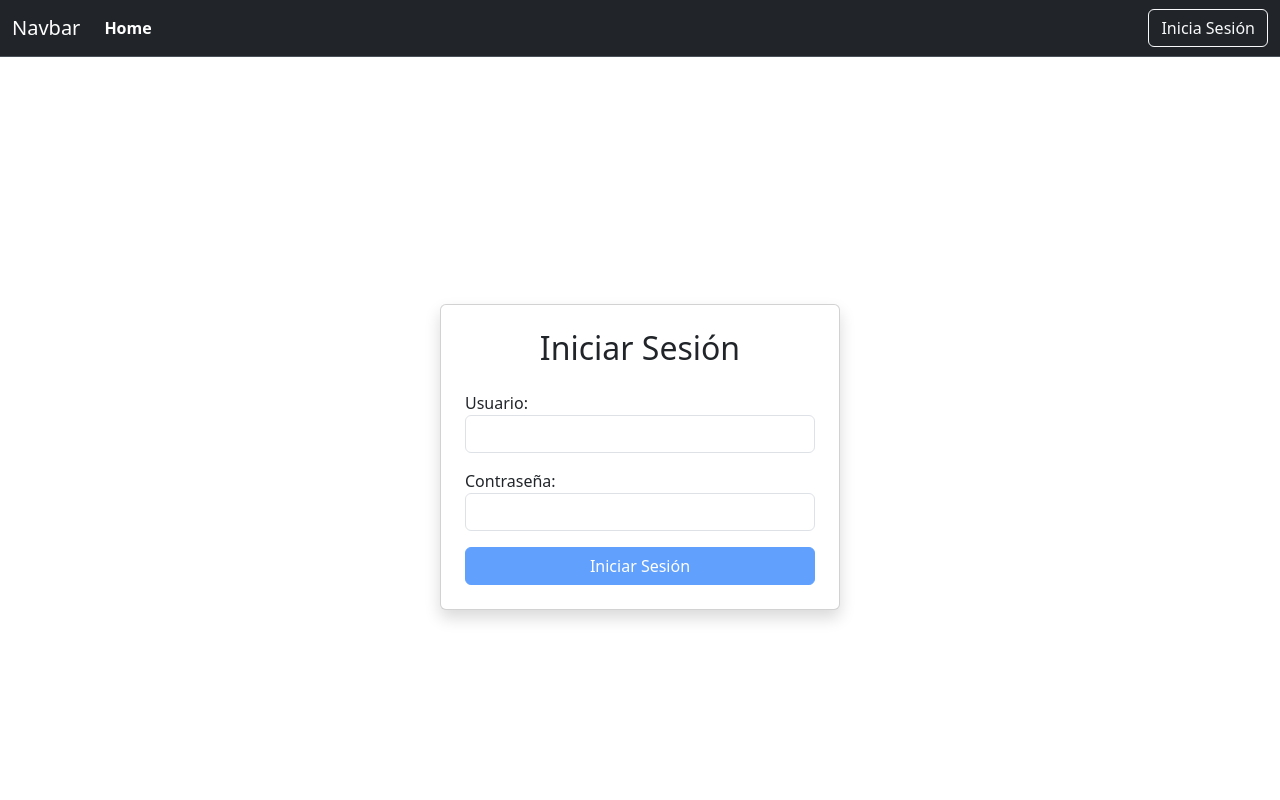
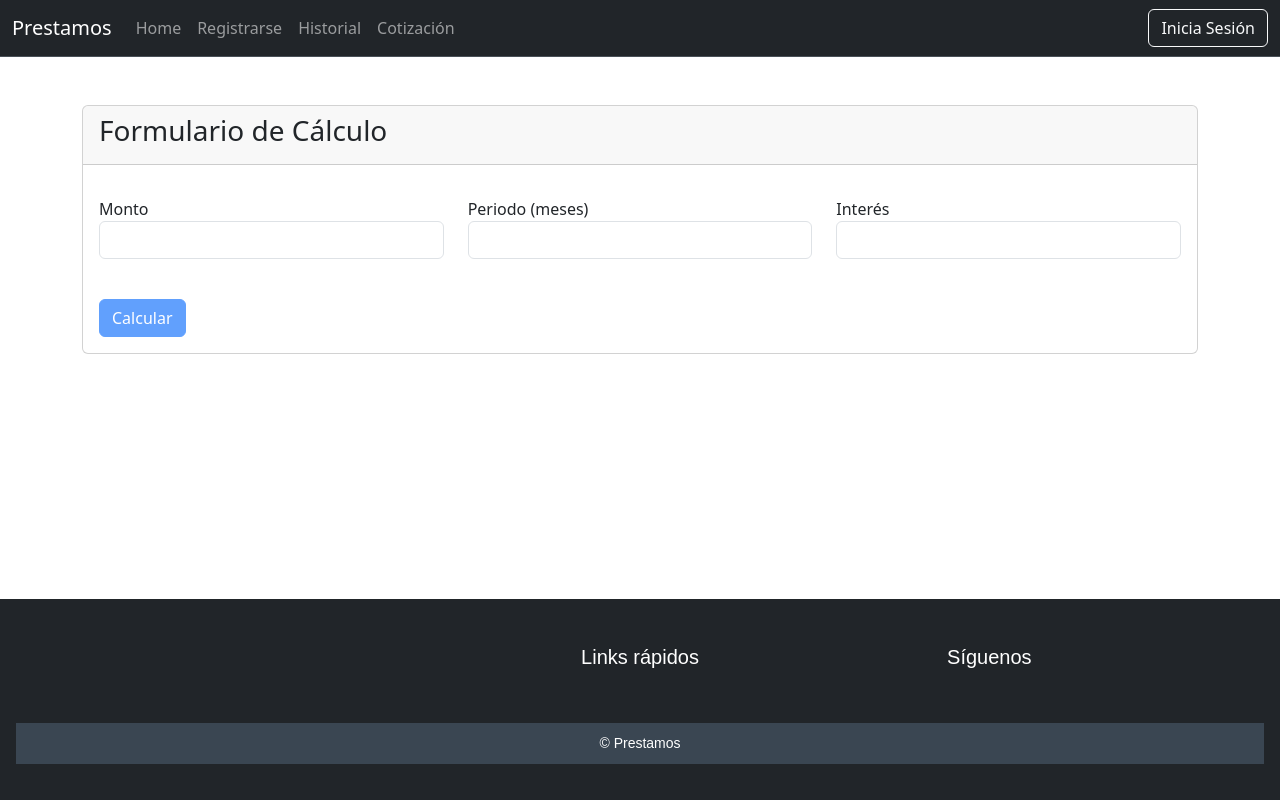
Before and after one commit to FcoMdz/prestamos, an Angular app in the folder Front/: page /cotizacion in a window 1280 px wide. Shown: the top 800 px of the page. Built offline with nearby package versions, Linux system fonts and the light colour scheme.

Commit message:
cambios de 31/oct Co-authored-by: Gerardo Femat Delgado <Gerardo1209@users.noreply.github.com>

```diff
--- a/Front/src/app/app.routes.ts
+++ b/Front/src/app/app.routes.ts
@@ -12,6 +12,7 @@ export const routes: Routes = [
     { path: 'historial', component: HistorialComponent }, // Ruta para el componente para realiar cotizaciones
     { path: 'login', component: LoginComponent }, // Ruta para el componente para realiar cotizaciones
     { path: 'signup', component: SingupComponent }, // Ruta para el componente para realiar cotizaciones
+    { path: 'cotizacion', component: CotizacionComponent},
     { path: '**', component: LandingComponent }, // Manejo de rutas no encontradas (404)
 
 ];
--- a/Front/src/app/compontents/cotizacion/cotizacion.component.html
+++ b/Front/src/app/compontents/cotizacion/cotizacion.component.html
@@ -1 +1,70 @@
-<p>cotizacion works!</p>
+<div class="container mt-5">
+    <!-- Formulario para ingresar los datos -->
+    <div class="card">
+      <div class="card-header">
+        <h3>Formulario de Cálculo</h3>
+      </div>
+      <div class="card-body">
+        <form [formGroup]="calculoForm" (ngSubmit)="onSubmit()">
+          <div class="form-group mt-3">
+
+            <div class="row">
+                <div class="col-4">
+
+                    <label for="valor2">Monto</label>
+                    <input type="number" id="monto" class="form-control" formControlName="monto">
+                    <div *ngIf="calculoForm.get('monto')?.invalid && calculoForm.get('monto')?.touched" class="text-danger">
+                      Este campo es obligatorio.
+                    </div>
+                </div>
+                <div class="col-4">
+                    <label for="valor1">Periodo (meses)</label>
+                    <input type="number" id="meses" class="form-control" formControlName="meses">
+                    <div *ngIf="calculoForm.get('meses')?.invalid && calculoForm.get('meses')?.touched" class="text-danger">
+                      Este campo es obligatorio.
+                    </div>
+
+                </div>
+                <div class="col-4">
+
+                    <label for="valor2">Interés</label>
+                    <input type="number" id="interes" class="form-control" formControlName="interes">
+                    <div *ngIf="calculoForm.get('interes')?.invalid && calculoForm.get('interes')?.touched" class="text-danger">
+                      Este campo es obligatorio.
+                    </div>
+                </div>
+            </div>
+          </div>
+
+          <div class="form-group mt-3">
+
+          </div>
+
+          <button type="submit" class="btn btn-primary mt-4" [disabled]="calculoForm.invalid">Calcular</button>
+        </form>
+      </div>
+    </div>
+
+    <!-- Tabla de Resultados -->
+    <div class="card mt-5" *ngIf="mostrarResultados">
+      <div class="card-header">
+        <h3>Resultados de los Cálculos</h3>
+      </div>
+      <div class="card-body">
+        <table class="table table-bordered">
+          <thead>
+            <tr>
+              <th>Operación</th>
+              <th>Resultado</th>
+            </tr>
+          </thead>
+          <tbody>
+            <tr *ngFor="let resultado of resultados">
+              <td>{{ resultado.operacion }}</td>
+              <td>{{ resultado.resultado }}</td>
+            </tr>
+          </tbody>
+        </table>
+      </div>
+    </div>
+  </div>
--- a/Front/src/app/compontents/cotizacion/cotizacion.component.ts
+++ b/Front/src/app/compontents/cotizacion/cotizacion.component.ts
@@ -1,12 +1,36 @@
+import { CommonModule } from '@angular/common';
 import { Component } from '@angular/core';
+import { FormBuilder, FormGroup, FormsModule, ReactiveFormsModule, Validators } from '@angular/forms';
 
 @Component({
   selector: 'app-cotizacion',
   standalone: true,
-  imports: [],
+  imports: [FormsModule,CommonModule,ReactiveFormsModule],
   templateUrl: './cotizacion.component.html',
   styleUrl: './cotizacion.component.scss'
 })
 export class CotizacionComponent {
+  calculoForm: FormGroup;
+  resultados: any[] = [];
+  mostrarResultados: boolean = false;
 
+  constructor(private fb: FormBuilder) {
+    this.calculoForm = this.fb.group({
+      monto: ['', Validators.required],
+      meses: ['', Validators.required],
+      interes: ['', Validators.required]
+    });
+  }
+
+  // Método para procesar el formulario y realizar cálculos
+  onSubmit() {
+    if (this.calculoForm.valid) {
+      console.log("Hola, después se realiza esto")
+      // Realizar cálculos aquí y almacenarlos en la tabla de resultados
+      this.resultados = [
+      ];
+
+      this.mostrarResultados = true; // Mostrar la tabla de resultados
+    }
+  }
 }
--- a/Front/src/app/compontents/general/navbar/navbar.component.html
+++ b/Front/src/app/compontents/general/navbar/navbar.component.html
@@ -1,16 +1,27 @@
 <nav class="navbar navbar-expand-lg bg-dark border-bottom border-body" data-bs-theme="dark">
     <div class="container-fluid">
-      <a class="navbar-brand" href="#">Navbar</a>
+      <a class="navbar-brand" routerLink="/home">Prestamos</a>
       <button class="navbar-toggler" type="button" data-bs-toggle="collapse" data-bs-target="#navbarSupportedContent" aria-controls="navbarSupportedContent" aria-expanded="false" aria-label="Toggle navigation">
         <span class="navbar-toggler-icon"></span>
       </button>
       <div class="collapse navbar-collapse" id="navbarSupportedContent">
         <ul class="navbar-nav me-auto mb-2 mb-lg-0">
           <li class="nav-item">
-            <a class="nav-link active" aria-current="page" href="#">Home</a>
-          </li>
-        </ul>
-        <button class="btn btn-outline-light" type="submit">Inicia Sesión</button>
+            <li class="nav-item">
+              <a class="nav-link " aria-current="page" routerLink="/home" routerLinkActive="active">Home</a>
+            </li>
+            <li class="nav-item">
+              <a class="nav-link " routerLink="/signup" routerLinkActive="active" >Registrarse</a>
+            </li>
+
+            <li class="nav-item">
+              <a class="nav-link" routerLink="/historial" routerLinkActive="active">Historial</a>
+            </li>
+            <li class="nav-item">
+              <a class="nav-link" routerLink="/   " routerLinkActive="active">Cotización</a>
+            </li>
+          </ul>
+          <button class="btn btn-outline-light" type="submit" (click)="gotoLogin()">Inicia Sesión</button>
 
       </div>
     </div>
--- a/Front/src/app/compontents/historial/historial.component.html
+++ b/Front/src/app/compontents/historial/historial.component.html
@@ -19,7 +19,7 @@
             </span>
           </td>
           <td>
-            <button class="btn btn-info btn-sm" (click)="mostrarDetalles(item.detalles)">
+            <button class="btn btn-outline-info btn-sm" (click)="mostrarDetalles(item.detalles)">
               Ver detalles
             </button>
           </td>
--- a/Front/src/app/compontents/login/login.component.html
+++ b/Front/src/app/compontents/login/login.component.html
@@ -1,12 +1,12 @@
-<div class="container d-flex justify-content-center align-items-center min-vh-100">
+<div class="container d-flex justify-content-between align-items-center min-vh-100">
   <div class="card p-4 shadow" style="width: 100%; max-width: 400px;">
-      <h2 class="text-center mb-4">Iniciar Sesión</h2>
+    <h2 class="text-center mb-4">Iniciar Sesión Cliente</h2>
 
-      <form [formGroup]="loginForm" (ngSubmit)="onSubmit()">
+    <form [formGroup]="loginFormCliente" (ngSubmit)="onSubmitCliente()">
       <div class="form-group mb-3">
         <label for="username">Usuario:</label>
         <input id="username" formControlName="username" type="text" class="form-control" />
-          <div *ngIf="loginForm.get('username')?.invalid && loginForm.get('username')?.touched" class="text-danger">
+        <div *ngIf="loginFormCliente.get('username')?.invalid && loginFormCliente.get('username')?.touched" class="text-danger">
           El nombre de usuario es obligatorio.
         </div>
       </div>
@@ -14,12 +14,35 @@
       <div class="form-group mb-3">
         <label for="password">Contraseña:</label>
         <input id="password" formControlName="password" type="password" class="form-control" />
-          <div *ngIf="loginForm.get('password')?.invalid && loginForm.get('password')?.touched" class="text-danger">
+        <div *ngIf="loginFormCliente.get('password')?.invalid && loginFormCliente.get('password')?.touched" class="text-danger">
           La contraseña es obligatoria y debe tener al menos 4 caracteres.
         </div>
       </div>
 
-        <button type="submit" class="btn btn-primary w-100" [disabled]="loginForm.invalid">Iniciar Sesión</button>
+      <button type="submit" class="btn btn-primary w-100" [disabled]="loginFormCliente.invalid">Iniciar Sesión</button>
+    </form>
+  </div>
+  <div class="card p-4 shadow" style="width: 100%; max-width: 400px;">
+    <h2 class="text-center mb-4">Iniciar Sesión Empleado</h2>
+
+    <form [formGroup]="loginFormEmpleado" (ngSubmit)="onSubmitEmpleado()">
+      <div class="form-group mb-3">
+        <label for="username">Usuario:</label>
+        <input id="username" formControlName="username" type="text" class="form-control" />
+        <div *ngIf="loginFormEmpleado.get('username')?.invalid && loginFormEmpleado.get('username')?.touched" class="text-danger">
+          El nombre de usuario es obligatorio.
+        </div>
+      </div>
+
+      <div class="form-group mb-3">
+        <label for="password">Contraseña:</label>
+        <input id="password" formControlName="password" type="password" class="form-control" />
+        <div *ngIf="loginFormEmpleado.get('password')?.invalid && loginFormEmpleado.get('password')?.touched" class="text-danger">
+          La contraseña es obligatoria y debe tener al menos 4 caracteres.
+        </div>
+      </div>
+
+      <button type="submit" class="btn btn-primary w-100" [disabled]="loginFormEmpleado.invalid">Iniciar Sesión</button>
     </form>
   </div>
 </div>
--- a/Front/src/app/compontents/login/login.component.ts
+++ b/Front/src/app/compontents/login/login.component.ts
@@ -10,10 +10,21 @@ import { FormBuilder, FormGroup, FormsModule, ReactiveFormsModule, Validators }
   styleUrl: './login.component.scss'
 })
 export class LoginComponent {
-  loginForm: FormGroup;
-
+  loginFormEmpleado: FormGroup;
+  loginFormCliente: FormGroup;
   constructor(private fb: FormBuilder) {
-    this.loginForm = this.fb.group({
+    this.loginFormEmpleado = this.fb.group({
+      username: ['', [Validators.required, Validators.email]],
+      password: [
+        '',
+        [
+          Validators.required,
+          Validators.minLength(4),
+          Validators.pattern('^(?=.*[A-Z])(?=.*[0-9]).+$') // Al menos una mayúscula y un número
+        ]
+      ]
+    });
+    this.loginFormCliente = this.fb.group({
       username: ['', [Validators.required, Validators.email]],
       password: [
         '',
@@ -26,9 +37,19 @@ export class LoginComponent {
     });
   }
 
-  onSubmit() {
-    if (this.loginForm.valid) {
-      const { username, password } = this.loginForm.value;
+  onSubmitEmpleado() {
+    if (this.loginFormEmpleado.valid) {
+      const { username, password } = this.loginFormEmpleado.value;
+
+      alert(`Bienvenido, ${username}!`);
+    } else {
+      alert('Por favor completa los campos correctamente.');
+    }
+  }
+
+  onSubmitCliente() {
+    if (this.loginFormCliente.valid) {
+      const { username, password } = this.loginFormCliente.value;
       alert(`Bienvenido, ${username}!`);
     } else {
       alert('Por favor completa los campos correctamente.');
```
Also changed, not shown: Front/src/app/app.component.ts (+6 -1 lines), Front/src/app/app.config.ts (+13 -4 lines), Front/src/app/services/prestamos-service.service.ts (added, +18 -0 lines), 1 other file (tests, documents, lock files or other folders). Lines whose indentation alone changed are shown as unchanged.
